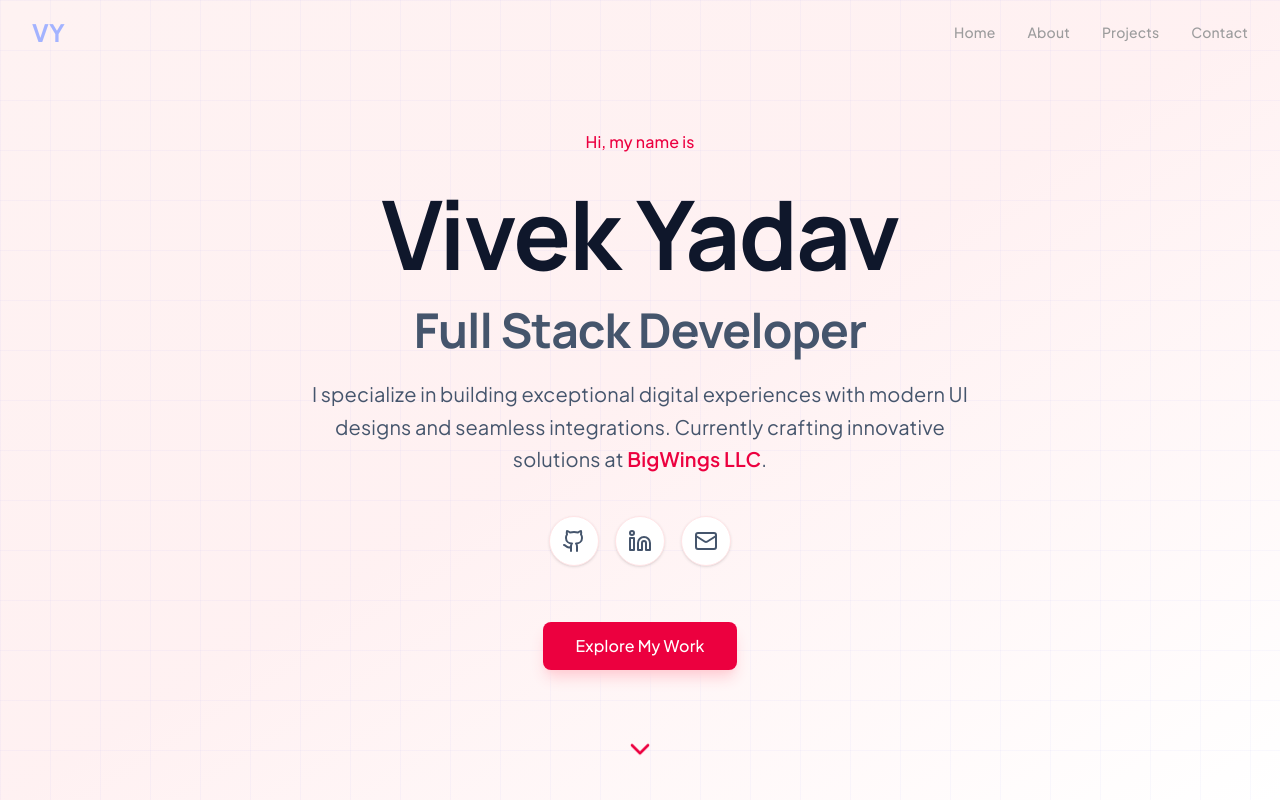
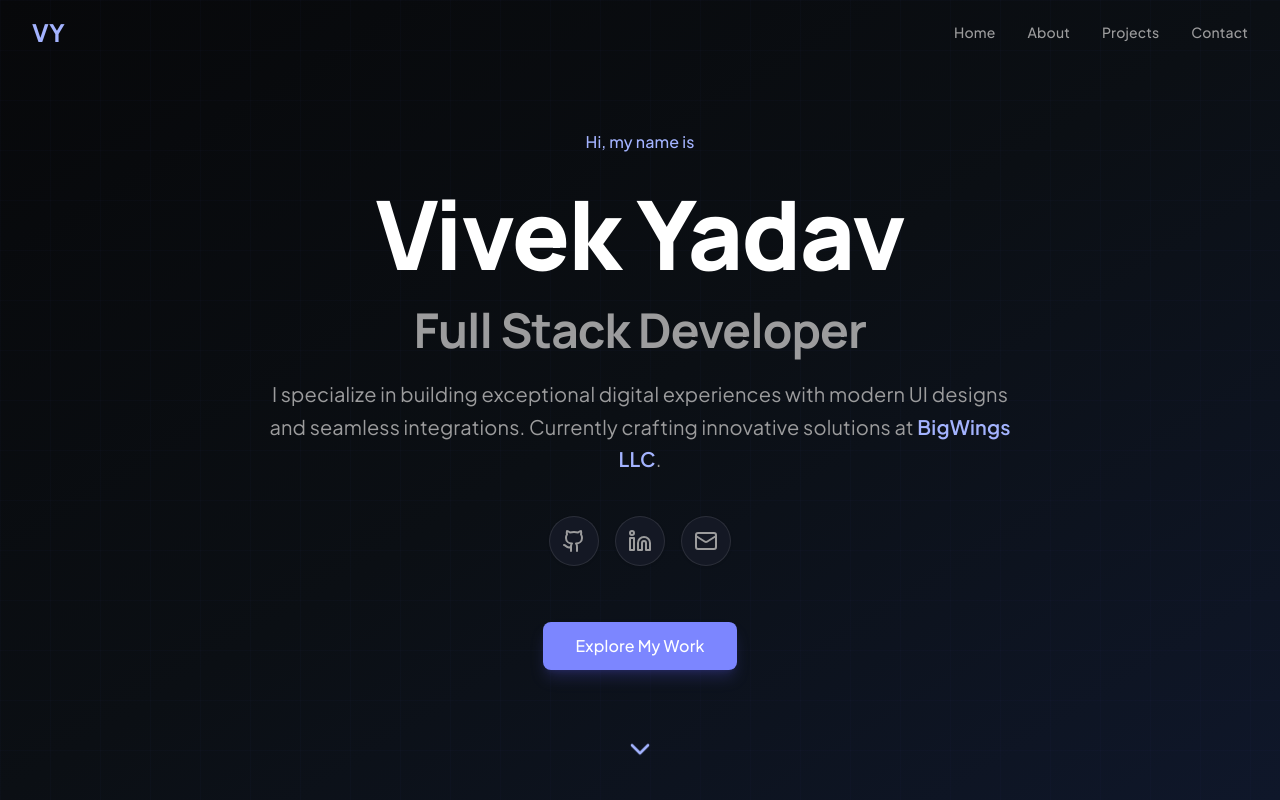
Before and after one commit to vivek73470/Portfolio, a React (Vite) app: page / in a window 1280 px wide. Shown: the top 800 px of the page. Built offline with nearby package versions, Linux system fonts and the light colour scheme.

Commit message:
Update Hero.tsx

```diff
--- a/src/components/Hero.tsx
+++ b/src/components/Hero.tsx
@@ -11,28 +11,28 @@ const Hero = () => {
   return (
     <section
       id="home"
-      className="min-h-screen flex items-center justify-center bg-gradient-to-br from-[#fef2f2] via-rose-50 to-white relative"
+      className="min-h-screen flex items-center justify-center bg-gradient-to-br from-[#07080a] via-[#0b0f14] to-[#0f172a] relative"
     >
-      <div className="absolute inset-0 bg-grid-pattern opacity-70"></div>
+      <div className="absolute inset-0 bg-grid-pattern opacity-40"></div>
 
       <div className="max-w-7xl mx-auto px-4 sm:px-6 lg:px-8 text-center relative z-10">
         <div className="space-y-6 animate-fade-in">
           <div className="inline-block">
-            <p className="text-rose-600 text-sm sm:text-base font-medium mb-2">Hi, my name is</p>
+            <p className="text-indigo-300 text-sm sm:text-base font-medium mb-2">Hi, my name is</p>
           </div>
 
-          <h1 className="text-5xl sm:text-6xl md:text-7xl lg:text-8xl font-bold text-slate-900">
+          <h1 className="text-5xl sm:text-6xl md:text-7xl lg:text-8xl font-extrabold text-white">
             Vivek Yadav
           </h1>
 
-          <h2 className="text-3xl sm:text-4xl md:text-5xl font-bold text-slate-600">
+          <h2 className="text-3xl sm:text-4xl md:text-5xl font-bold text-[#9c9c9d]">
             Full Stack Developer
           </h2>
 
-          <p className="text-slate-600 text-lg sm:text-xl max-w-2xl mx-auto leading-relaxed">
+          <p className="text-[#9c9c9d] text-lg sm:text-xl max-w-3xl mx-auto leading-relaxed">
             I specialize in building exceptional digital experiences with modern UI designs
             and seamless integrations. Currently crafting innovative solutions at{' '}
-            <span className="text-rose-600 font-semibold">BigWings LLC</span>.
+            <span className="text-indigo-300 font-semibold">BigWings LLC</span>.
           </p>
 
           <div className="flex justify-center space-x-4 pt-4">
@@ -40,7 +40,7 @@ const Hero = () => {
               href="https://github.com/vivek73470"
               target="_blank"
               rel="noreferrer"
-              className="p-3 bg-white border border-rose-100 hover:bg-rose-500 text-slate-600 hover:text-white rounded-full transition-all duration-300 transform hover:scale-110 shadow-sm"
+              className="p-3 bg-[#141824] border border-white/10 hover:bg-indigo-400 text-[#9c9c9d] hover:text-white rounded-full transition-all duration-300 transform hover:scale-105 shadow-sm"
             >
               <Github size={24} />
             </a>
@@ -48,13 +48,13 @@ const Hero = () => {
               href="https://www.linkedin.com/in/vivek734706"
               target="_blank"
               rel="noreferrer"
-              className="p-3 bg-white border border-rose-100 hover:bg-rose-500 text-slate-600 hover:text-white rounded-full transition-all duration-300 transform hover:scale-110 shadow-sm"
+              className="p-3 bg-[#141824] border border-white/10 hover:bg-indigo-400 text-[#9c9c9d] hover:text-white rounded-full transition-all duration-300 transform hover:scale-105 shadow-sm"
             >
               <Linkedin size={24} />
             </a>
             <a
               href="mailto:vivek734706@gmail.com"
-              className="p-3 bg-white border border-rose-100 hover:bg-rose-500 text-slate-600 hover:text-white rounded-full transition-all duration-300 transform hover:scale-110 shadow-sm"
+              className="p-3 bg-[#141824] border border-white/10 hover:bg-indigo-400 text-[#9c9c9d] hover:text-white rounded-full transition-all duration-300 transform hover:scale-105 shadow-sm"
             >
               <Mail size={24} />
             </a>
@@ -63,7 +63,7 @@ const Hero = () => {
           <div className="pt-8">
             <button
               onClick={() => scrollToSection('about')}
-              className="px-8 py-3 bg-rose-600 hover:bg-rose-700 text-white rounded-lg font-medium transition-all duration-300 transform hover:scale-105 shadow-lg shadow-rose-200"
+              className="px-8 py-3 bg-indigo-400 hover:bg-indigo-300 text-white rounded-lg font-medium transition-all duration-300 transform hover:scale-105 shadow-lg shadow-indigo-500/20"
             >
               Explore My Work
             </button>
@@ -73,7 +73,7 @@ const Hero = () => {
 
       <button
         onClick={() => scrollToSection('about')}
-        className="absolute bottom-8 left-1/2 transform -translate-x-1/2 text-rose-600 animate-bounce"
+        className="absolute bottom-8 left-1/2 transform -translate-x-1/2 text-indigo-300 animate-bounce"
       >
         <ChevronDown size={32} />
       </button>
```
